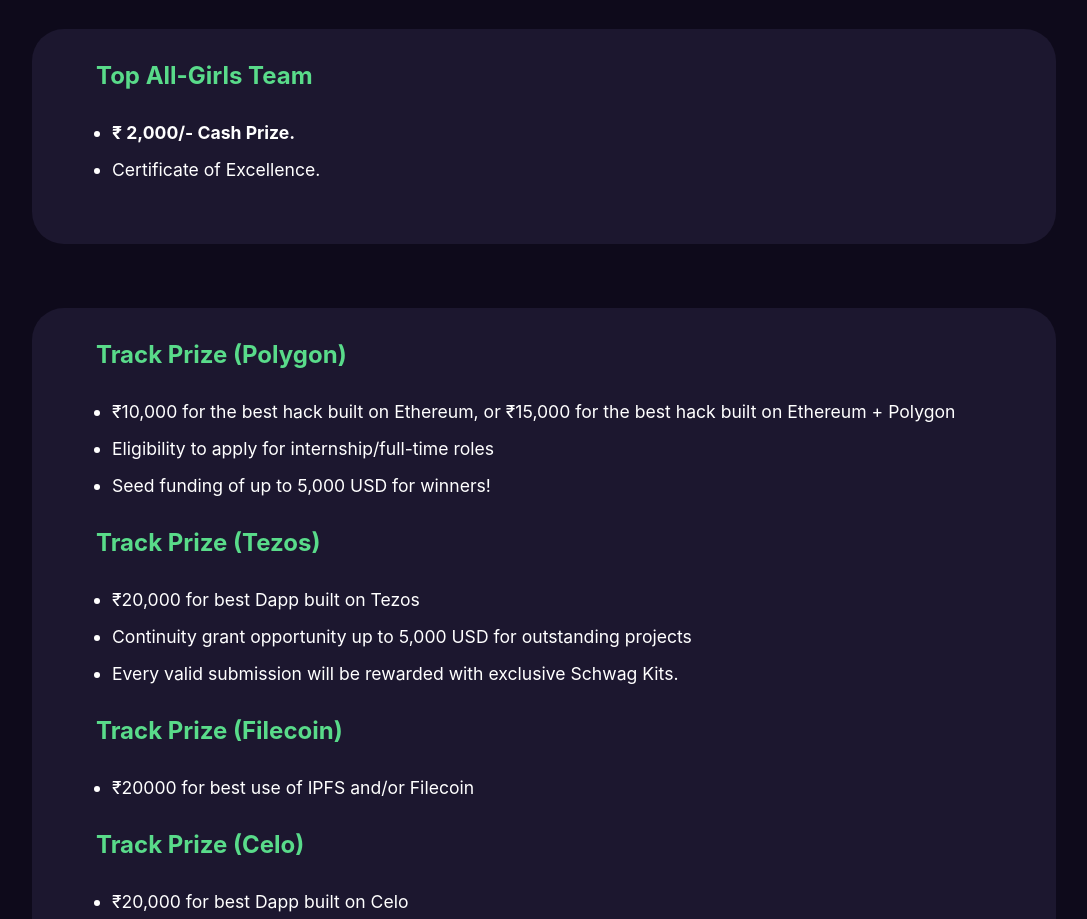
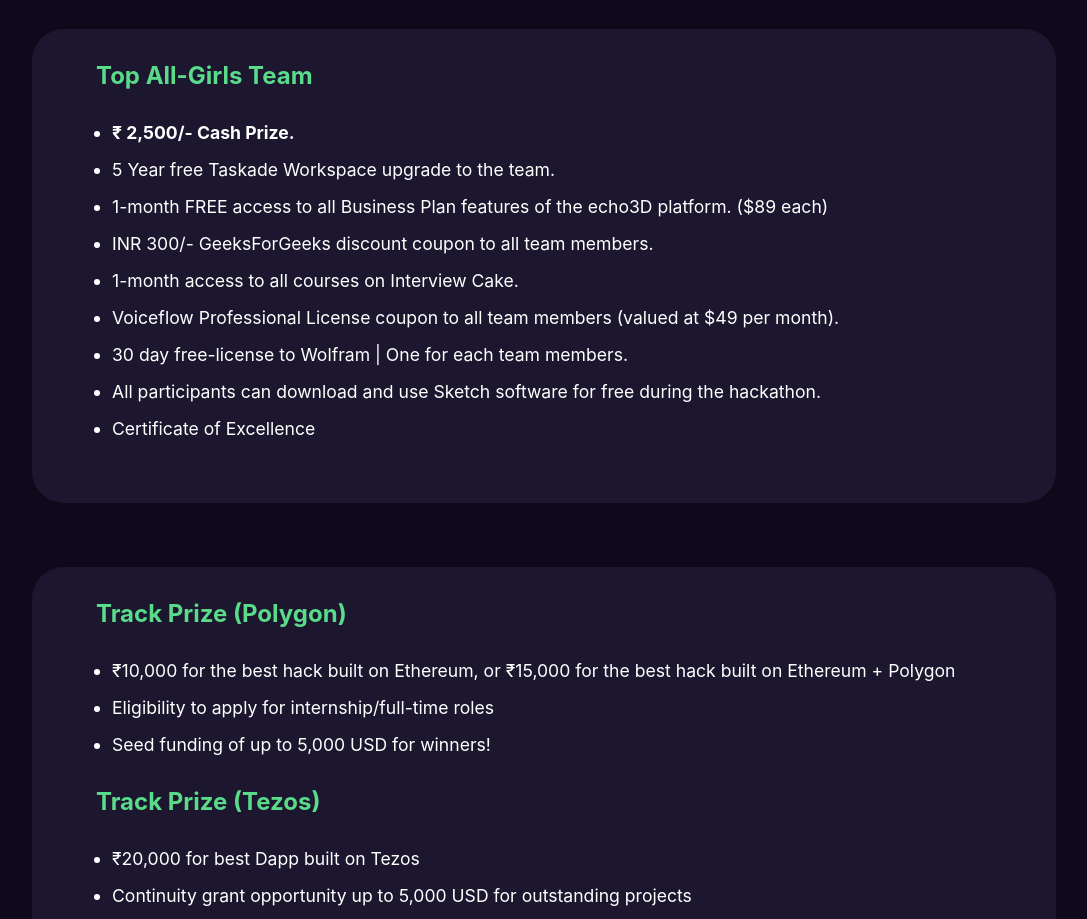
Before and after one commit to HackSlashNITP/hacknitp, a React (Create React App) app: page / in a window 1280 px wide. Shown: the part 5860-6779 px from the top of the page, without its empty margins (96-1183 px from the left). Built offline with nearby package versions, Linux system fonts and the light colour scheme; some icons are missing.

Commit message:
Update Top all girls team prizes

```diff
--- a/src/components/prizes/Prizes.js
+++ b/src/components/prizes/Prizes.js
@@ -52,7 +52,14 @@
     "Certificate of Excellence",
   ]
   const girlsPrize = [
-    "Certificate of Excellence.",
+    "5 Year free Taskade Workspace upgrade to the team.",
+    "1-month FREE access to all Business Plan features of the echo3D platform. ($89 each)",
+    "INR 300/- GeeksForGeeks discount coupon to all team members.",
+    "1-month access to all courses on Interview Cake.",
+    "Voiceflow Professional License coupon to all team members (valued at $49 per month).",
+    "30 day free-license to Wolfram | One for each team members.",
+    "All participants can download and use Sketch software for free during the hackathon.",
+    "Certificate of Excellence",
   ]
 
 
@@ -146,7 +153,7 @@
           <h2 className="prizes-head">Top All-Girls Team</h2>
           <ul>
             <li className="list-item">
-              <b>₹ 2,000/- Cash Prize.</b>
+              <b>₹ 2,500/- Cash Prize.</b>
             </li>
             {girlsPrize.map((item, index) => (
               <li key={index} className="list-item">
```
